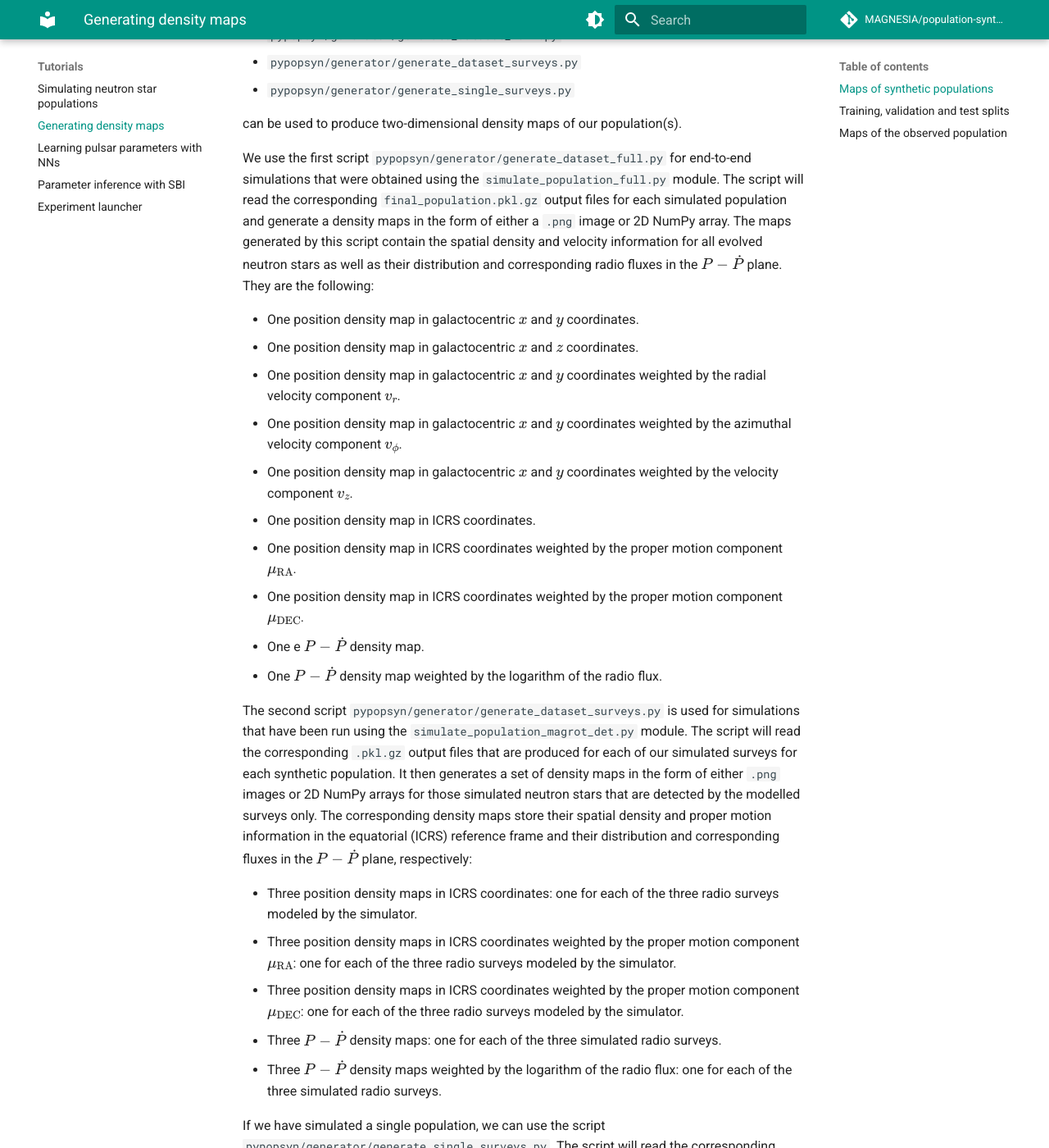
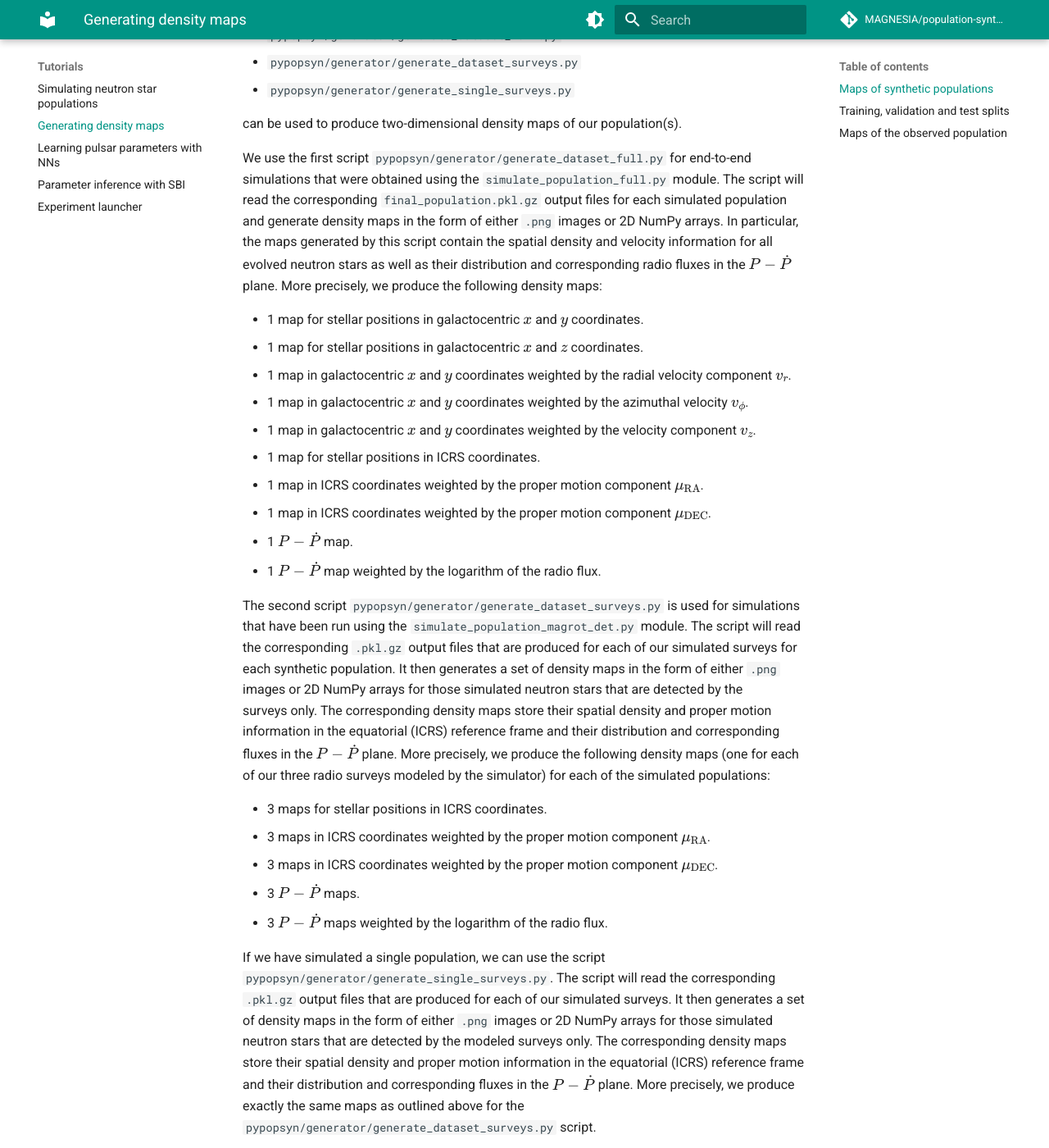
Before and after one commit to ice-csic-astroexotic/ML-Poppyns, an MkDocs documentation site: the page built from docs/tutorials/generator_tutorial.md, in a window 1280 px wide and 1400 px high, scrolled down 393 px. Shown: the whole window at 82% size. Built offline with MkDocs 1.6.1 and Material for MkDocs 9.7.7, drawn with Linux system fonts in a browser that asks for light colours; formulas are drawn with MathJax 3; comment, search, counter and statistics services are not loaded; some of the changed text lies outside the part shown.

Commit message:
Condensing the lists on the different maps a bit to improve readability.

```diff
--- a/docs/tutorials/generator_tutorial.md
+++ b/docs/tutorials/generator_tutorial.md
@@ -15,48 +15,45 @@ can be used to produce two-dimensional density maps of our population(s).
 
 We use the first script `pypopsyn/generator/generate_dataset_full.py` for end-to-end simulations that were obtained
 using the `simulate_population_full.py` module. The script will read the corresponding `final_population.pkl.gz`
-output files for each simulated population and generate a density maps in the form of either a `.png` image or 2D
-NumPy array. The maps generated by this script contain the spatial density and velocity information for all evolved
-neutron stars as well as their distribution and corresponding radio fluxes in the $P-\dot{P}$ plane.
-They are the following:
+output files for each simulated population and generate density maps in the form of either `.png` images or 2D
+NumPy arrays. In particular, the maps generated by this script contain the spatial density and velocity information
+for all evolved neutron stars as well as their distribution and corresponding radio fluxes in the $P-\dot{P}$ plane.
+More precisely, we produce the following density maps:
 
-* One position density map in galactocentric $x$ and $y$ coordinates.
-* One position density map in galactocentric $x$ and $z$ coordinates.
-* One position density map in galactocentric $x$ and $y$ coordinates weighted by the radial velocity component $v_r$.
-* One position density map in galactocentric $x$ and $y$ coordinates weighted by the azimuthal velocity component $v_{\phi}$.
-* One position density map in galactocentric $x$ and $y$ coordinates weighted by the velocity component $v_z$.
-* One position density map in ICRS coordinates.
-* One position density map in ICRS coordinates weighted by the proper motion component $\mu_{\rm RA}$.
-* One position density map in ICRS coordinates weighted by the proper motion component $\mu_{\rm DEC}$.
-* One e $P-\dot{P}$ density map.
-* One $P-\dot{P}$ density map weighted by the logarithm of the radio flux.
+* 1 map for stellar positions in galactocentric $x$ and $y$ coordinates.
+* 1 map for stellar positions in galactocentric $x$ and $z$ coordinates.
+* 1 map in galactocentric $x$ and $y$ coordinates weighted by the radial velocity component $v_r$.
+* 1 map in galactocentric $x$ and $y$ coordinates weighted by the azimuthal velocity $v_{\phi}$.
+* 1 map in galactocentric $x$ and $y$ coordinates weighted by the velocity component $v_z$.
+* 1 map for stellar positions in ICRS coordinates.
+* 1 map in ICRS coordinates weighted by the proper motion component $\mu_{\rm RA}$.
+* 1 map in ICRS coordinates weighted by the proper motion component $\mu_{\rm DEC}$.
+* 1 $P-\dot{P}$ map.
+* 1 $P-\dot{P}$ map weighted by the logarithm of the radio flux.
 
 
 The second script `pypopsyn/generator/generate_dataset_surveys.py` is used for simulations that have been run using
 the `simulate_population_magrot_det.py` module. The script will read the corresponding `.pkl.gz` output files that are
 produced for each of our simulated surveys for each synthetic population. It then generates a set of density maps in
-the form of either `.png` images or 2D NumPy arrays for those simulated neutron stars that are detected by the modelled
+the form of either `.png` images or 2D NumPy arrays for those simulated neutron stars that are detected by the
 surveys only. The corresponding density maps store their spatial density and proper motion information in the equatorial
-(ICRS) reference frame and their distribution and corresponding fluxes in the $P-\dot{P}$ plane, respectively:
+(ICRS) reference frame and their distribution and corresponding fluxes in the $P-\dot{P}$ plane. More precisely, we
+produce the following density maps (one for each of our three radio surveys modeled by the simulator) for each of the
+simulated populations:
 
-* Three position density maps in ICRS coordinates: one for each of the three radio surveys modeled by the simulator.
-* Three position density maps in ICRS coordinates weighted by the proper motion component $\mu_{\rm RA}$: one for each of the three radio surveys modeled by the simulator.
-* Three position density maps in ICRS coordinates weighted by the proper motion component $\mu_{\rm DEC}$: one for each of the three radio surveys modeled by the simulator.
-* Three $P-\dot{P}$ density maps: one for each of the three simulated radio surveys.
-* Three $P-\dot{P}$ density maps weighted by the logarithm of the radio flux: one for each of the three simulated radio surveys.
+* 3 maps for stellar positions in ICRS coordinates.
+* 3 maps in ICRS coordinates weighted by the proper motion component $\mu_{\rm RA}$.
+* 3 maps in ICRS coordinates weighted by the proper motion component $\mu_{\rm DEC}$.
+* 3 $P-\dot{P}$ maps.
+* 3 $P-\dot{P}$ maps weighted by the logarithm of the radio flux.
 
 If we have simulated a single population, we can use the script `pypopsyn/generator/generate_single_surveys.py`.
 The script will read the corresponding `.pkl.gz` output files that are produced for each of our simulated surveys.
 It then generates a set of density maps in the form of either `.png` images or 2D NumPy arrays for those simulated
-neutron stars that are detected by the modelled surveys only. The corresponding density maps store their spatial
+neutron stars that are detected by the modeled surveys only. The corresponding density maps store their spatial
 density and proper motion information in the equatorial (ICRS) reference frame and their distribution and corresponding
-fluxes in the $P-\dot{P}$ plane, respectively.
-
-* Three position density maps in ICRS coordinates: one for each of the three radio surveys modeled by the simulator.
-* Three position density maps in ICRS coordinates weighted by the proper motion component $\mu_{\rm RA}$: one for each of the three radio surveys modeled by the simulator.
-* Three position density maps in ICRS coordinates weighted by the proper motion component $\mu_{\rm DEC}$: one for each of the three radio surveys modeled by the simulator.
-* Three $P-\dot{P}$ density maps: one for each of the three simulated radio surveys.
-* Three $P-\dot{P}$ density maps weighted by the logarithm of the radio flux: one for each of the three simulated radio surveys.
+fluxes in the $P-\dot{P}$ plane. More precisely, we produce exactly the same maps as outlined above for
+the `pypopsyn/generator/generate_dataset_surveys.py` script.
 
 To run each of these generator scripts, we have to specify the following parameters:
 
```
